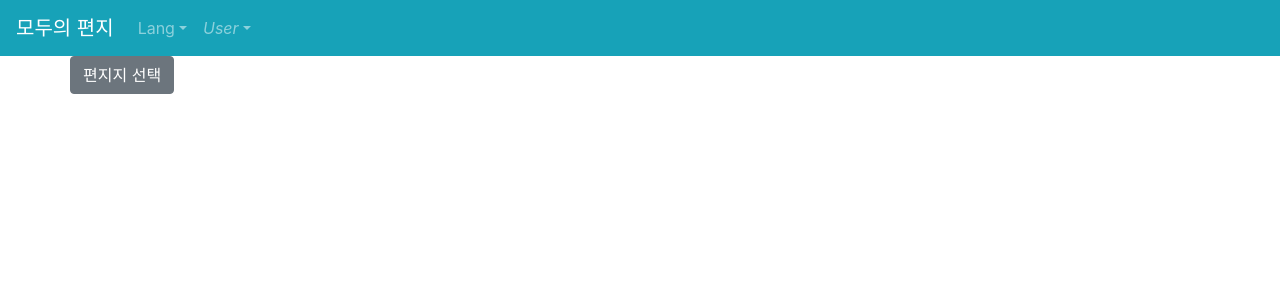
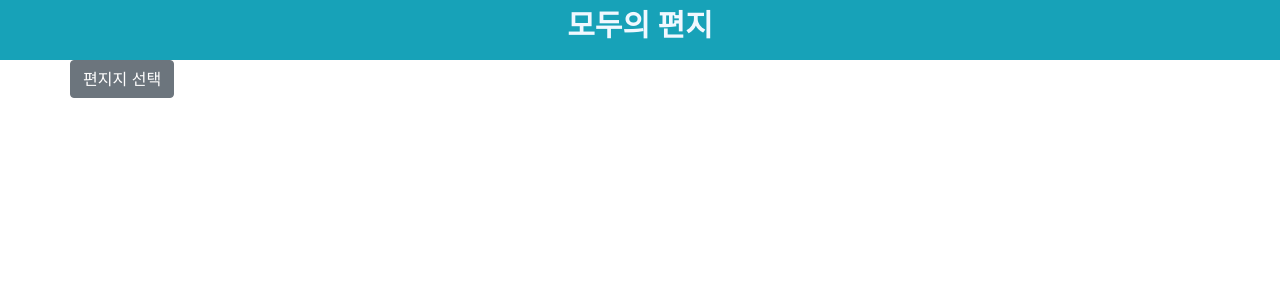
Before and after one commit to AndrewLEEJM/Letter-Front, a Vue app: page / in a window 1280 px wide. Shown: the top 300 px of the page. Built offline with nearby package versions, Linux system fonts and the light colour scheme; what vue-html2canvas would draw is missing.

Commit message:
navbar변경

```diff
--- a/src/assets/css/common.css
+++ b/src/assets/css/common.css
@@ -52,6 +52,16 @@ a{
 #container{
   padding: 0;
 }
+.logo{
+  cursor: pointer;
+  margin: 0 auto;
+  font-family: serif;
+  color: aliceblue;
+}
+.logo > h1{
+  font-size: 30px;
+  font-weight: bold;
+}
 @media screen and (max-width: 800px){
   .letter_container{
     margin-top: 60px;
--- a/src/components/NavBar.vue
+++ b/src/components/NavBar.vue
@@ -5,18 +5,19 @@
       type="dark"
       variant="info"
     >
-      <b-navbar-brand @click="$router.push('/')">
-        모두의 편지
-      </b-navbar-brand>
+      <div
+        class="logo"
+        @click="$router.push('/')"
+      >
+        <h1>모두의 편지</h1>
+      </div>
 
       <b-navbar-toggle target="nav-collapse" />
 
-      <b-collapse
+      <!-- <b-collapse
         id="nav-collapse"
         is-nav
       >
-
-        <!-- Right aligned nav items -->
         <b-navbar-nav>
 
           <b-nav-item-dropdown
@@ -37,20 +38,8 @@
             </b-dropdown-item>
           </b-nav-item-dropdown>
 
-          <b-nav-item-dropdown right>
-            <!-- Using 'button-content' slot -->
-            <template #button-content>
-              <em>User</em>
-            </template>
-            <b-dropdown-item href="#">
-              Profile
-            </b-dropdown-item>
-            <b-dropdown-item href="#">
-              Sign Out
-            </b-dropdown-item>
-          </b-nav-item-dropdown>
         </b-navbar-nav>
-      </b-collapse>
+      </b-collapse> -->
     </b-navbar>
   </div>
 </template>
```
